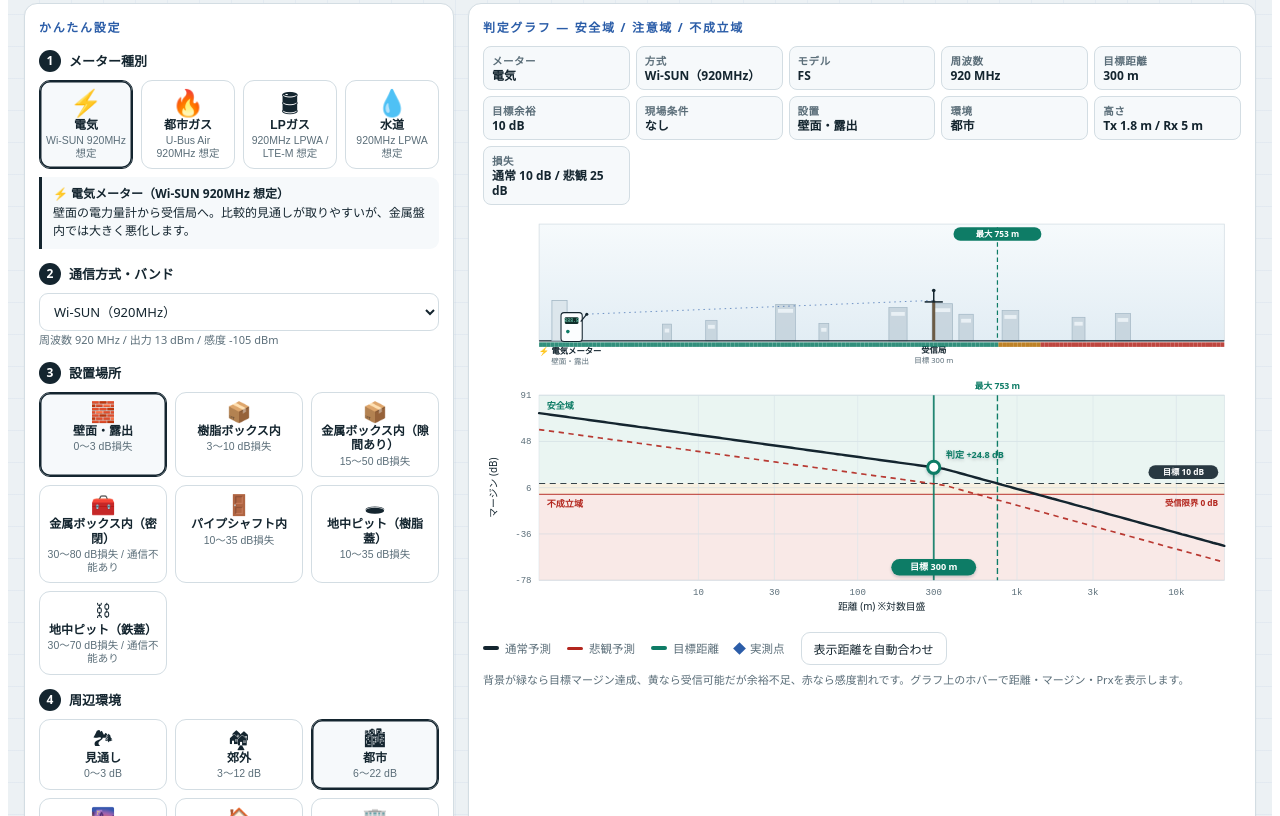
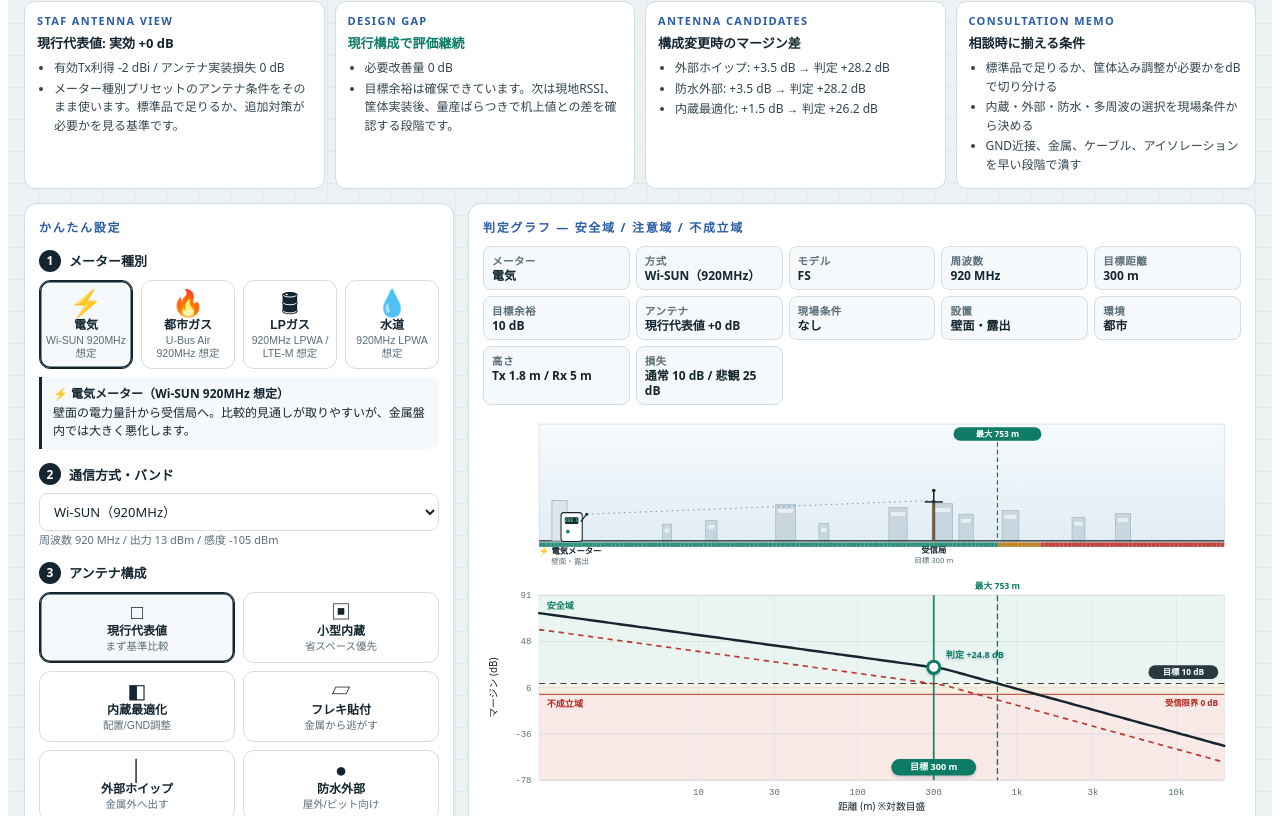
Before and after one commit to ohno-creator/smart-meter-rf-simulator, a React (Vite) app: page / in a window 1280 px wide. Shown: the part 484-1300 px from the top of the page. Built offline with nearby package versions, Linux system fonts and the light colour scheme.

Commit message:
Add antenna configuration guidance

```diff
--- a/index.html
+++ b/index.html
@@ -3,7 +3,7 @@
   <head>
     <meta charset="UTF-8" />
     <meta name="viewport" content="width=device-width, initial-scale=1.0" />
-    <title>スマートメーター RFリンクリスク評価ツール</title>
+    <title>スマートメーター RFリンク・アンテナ構成シミュレーター</title>
   </head>
   <body>
     <div id="root"></div>
--- a/src/App.jsx
+++ b/src/App.jsx
@@ -188,6 +188,62 @@ const JUDGE_ACTIONS = {
   ng: ["設置場所損失を下げる対策を優先", "通信方式・周波数帯を見直す", "中継局や受信局配置を再設計"],
   bad: ["金属密閉・鉄蓋・浸水条件を前提に対策", "外部アンテナ化または蓋材変更を検討", "机上計算だけでなく現地試験を必須化"],
 };
+const ANTENNA_CONFIGS = [
+  {
+    key: "baseline",
+    label: "現行代表値",
+    icon: "□",
+    sub: "まず基準比較",
+    gainDelta: 0,
+    implLoss: 0,
+    lesson: "メーター種別プリセットのアンテナ条件をそのまま使います。標準品で足りるか、追加対策が必要かを見る基準です。",
+  },
+  {
+    key: "small_builtin",
+    label: "小型内蔵",
+    icon: "▣",
+    sub: "省スペース優先",
+    gainDelta: -2,
+    implLoss: 2,
+    lesson: "小型筐体やGND近接で効率が落ちやすい構成です。量産サイズ制約が厳しい時のワースト寄り確認に使います。",
+  },
+  {
+    key: "tuned_builtin",
+    label: "内蔵最適化",
+    icon: "◧",
+    sub: "配置/GND調整",
+    gainDelta: 2,
+    implLoss: 0.5,
+    lesson: "アンテナ位置、GNDクリアランス、給電部、筐体材質を合わせて調整する想定です。内蔵のまま数dBを回収したい時に有効です。",
+  },
+  {
+    key: "flex_offset",
+    label: "フレキ貼付",
+    icon: "▱",
+    sub: "金属から逃がす",
+    gainDelta: 2.5,
+    implLoss: 1,
+    lesson: "筐体内で金属板や配管からアンテナを逃がす構成です。内蔵扱いを維持しつつ、設置自由度でマージンを稼ぎます。",
+  },
+  {
+    key: "external_whip",
+    label: "外部ホイップ",
+    icon: "│",
+    sub: "金属外へ出す",
+    gainDelta: 5,
+    implLoss: 1.5,
+    lesson: "金属盤・PS・鉄蓋の外へ放射点を出す想定です。ケーブル損失は増えますが、遮蔽条件では実効改善が大きく出ます。",
+  },
+  {
+    key: "waterproof_external",
+    label: "防水外部",
+    icon: "●",
+    sub: "屋外/ピット向け",
+    gainDelta: 5.5,
+    implLoss: 2,
+    lesson: "屋外・水道ピット・LP容器周辺など、水や金属の影響を避けたい条件向けです。防水構造とケーブル損失をセットで見ます。",
+  },
+];
 const SMART_METER_SCENARIOS = [
   { key: "none", label: "なし", loss: 0, sub: "基準条件", lesson: "まず標準条件で余裕を確認し、現場ばらつきを足した時に何dB残るかを見ます。" },
   { key: "metal_door", label: "金属扉が閉まる", loss: 18, sub: "盤・PS扉で遮蔽", lesson: "検針時は開いていても運用時は閉まる条件です。アンテナを扉面から逃がす、外部アンテナ化する効果が出やすい場面です。" },
@@ -207,6 +263,11 @@ const SMART_METER_GUIDE = [
   "水道ピットは浸水と低位置を別リスクとして見る",
   "取付向き・偏波ずれで余裕が一気に消える",
   "10〜20dBのリンクマージンを設計段階で確保する",
+];
+const STAF_DESIGN_GUIDE = [
+  "標準品で足りるか、筐体込み調整が必要かをdBで切り分ける",
+  "内蔵・外部・防水・多周波の選択を現場条件から決める",
+  "GND近接、金属、ケーブル、アイソレーションを早い段階で潰す",
 ];
 const SMART_METER_SCENARIO_NOTE =
   "現場で起きる扉の開閉・金属近接・水・取付向きの変化を、現在のリンク条件に重ねます。数dBのアンテナ差や10〜20dBの余裕が、現場ばらつきに効くことを確認できます。";
@@ -633,6 +694,7 @@ export default function App() {
   const [placeKey, setPlaceKey] = useState("wall");
   const [floodOn, setFloodOn] = useState(false);
   const [scenarioKey, setScenarioKey] = useState("none");
+  const [antennaKey, setAntennaKey] = useState("baseline");
   const addLoss = useNum(0, { min: 0 });
   const polExtraLoss = useNum(0, { min: 0 });
   const bodyLoss = useNum(0, { min: 0 });
@@ -673,11 +735,15 @@ export default function App() {
 
   const place = PLACES.find((p) => p.key === placeKey) || PLACES[0];
   const env = ENV_OPTIONS.find((o) => o.key === envKey) || ENV_OPTIONS[0];
+  const antennaConfig = ANTENNA_CONFIGS.find((a) => a.key === antennaKey) || ANTENNA_CONFIGS[0];
   const isPit = placeKey.startsWith("pit");
   const lambda = 300 / freq.v;
-  const txLoss = txCable.v + txVswr.v + txEff.v;
+  const antennaNet = antennaConfig.gainDelta - antennaConfig.implLoss;
+  const effectiveTxG = txG.v + antennaConfig.gainDelta;
+  const txBaseLoss = txCable.v + txVswr.v + txEff.v;
+  const txLoss = txBaseLoss + antennaConfig.implLoss;
   const rxLoss = rxCable.v + rxVswr.v + rxEff.v;
-  const eirp = txP.v + txG.v - txLoss;
+  const eirp = txP.v + effectiveTxG - txLoss;
   const autoPolLoss = calcPolLoss(txPol, rxPol);
   const totalPolLoss = autoPolLoss + polExtraLoss.v;
   const floodNom = floodOn && isPit ? FLOOD_LOSS.nominal : 0;
@@ -773,9 +839,10 @@ export default function App() {
     { label: "偏波", value: totalPolLoss },
     { label: "近接追加", value: bodyLoss.v },
     { label: "現場補正", value: addLoss.v },
-    { label: "Tx実装損失", value: txLoss },
+    { label: "アンテナ実装", value: antennaConfig.implLoss },
+    { label: "Tx実装損失", value: txBaseLoss },
     { label: "Rx実装損失", value: rxLoss },
-  ].sort((a, b) => b.value - a.value), [place.loss, env.loss, floodNom, fieldScenarioLoss, totalPolLoss, bodyLoss.v, addLoss.v, txLoss, rxLoss]);
+  ].sort((a, b) => b.value - a.value), [place.loss, env.loss, floodNom, fieldScenarioLoss, totalPolLoss, bodyLoss.v, addLoss.v, antennaConfig.implLoss, txBaseLoss, rxLoss]);
 
   const explanation = useMemo(() => buildExplanation({ judge, mJudge, mNominal, mWorst, targetMargin: targetMargin.v, dTest: dTest.v, place, floodOn, autoPolLoss, totalPolLoss, freq: freq.v, model, maxDistance: maxDistanceMain, lossBreakdown, outageRisk }), [judge, mJudge, mNominal, mWorst, targetMargin.v, dTest.v, place, floodOn, autoPolLoss, totalPolLoss, freq.v, model, maxDistanceMain, lossBreakdown, outageRisk]);
 
@@ -783,6 +850,52 @@ export default function App() {
   const bMeta = BANDS.find((b) => b.key === bandKey);
   const modelNote = MODEL_NOTES[model] || MODEL_NOTES.FS;
   const actionItems = JUDGE_ACTIONS[judge.level] || JUDGE_ACTIONS.warn;
+  const requiredImprovement = Math.max(0, targetMargin.v - mJudge, -mWorst);
+  const antennaComparisons = useMemo(() => ANTENNA_CONFIGS
+    .filter((a) => a.key !== antennaConfig.key)
+    .map((a) => {
+      const net = a.gainDelta - a.implLoss;
+      const delta = net - antennaNet;
+      return { ...a, net, delta, mJudge: mJudge + delta, mWorst: mWorst + delta };
+    })
+    .sort((a, b) => b.mJudge - a.mJudge), [antennaConfig.key, antennaNet, mJudge, mWorst]);
+  const antennaCandidates = antennaComparisons.filter((a) => a.delta > 0).slice(0, 3);
+  const makerAdvice = useMemo(() => {
+    if (requiredImprovement <= 0) {
+      return {
+        label: "現行構成で評価継続",
+        text: "目標余裕は確保できています。次は現地RSSI、筐体実装後、量産ばらつきで机上値との差を確認する段階です。",
+      };
+    }
+    if (requiredImprovement <= 3) {
+      return {
+        label: "配置・整合の微調整",
+        text: "あと数dBの不足です。アンテナ位置、GNDクリアランス、ケーブル長、コネクタ損失の見直しで回収できる可能性があります。",
+      };
+    }
+    if (requiredImprovement <= 8) {
+      return {
+        label: "内蔵最適化またはフレキ化",
+        text: "標準的な内蔵条件だけでは余裕が薄い領域です。筐体込みのアンテナ調整、フレキ配置、金属からの距離確保を検討します。",
+      };
+    }
+    if (requiredImprovement <= 15) {
+      return {
+        label: "外部アンテナ化を比較",
+        text: "現場損失が支配的です。外部ホイップや防水外部アンテナで放射点を金属・水・蓋材の外へ出す案を比較します。",
+      };
+    }
+    return {
+      label: "設置条件から再設計",
+      text: "アンテナ単体だけで吸収しにくい不足量です。蓋材変更、受信局追加、中継、通信方式変更も含めてリンク予算を再設計します。",
+    };
+  }, [requiredImprovement]);
+  const consultationMemo = [
+    `${uMeta.label}メーター / ${bMeta?.label ?? "カスタム"}`,
+    `${place.label}${floodOn ? " / 浸水あり" : ""}`,
+    `${fieldScenario.label}${fieldScenarioLoss ? ` +${fieldScenarioLoss}dB` : ""}`,
+    `必要改善 ${fmt(requiredImprovement, 1)}dB`,
+  ];
   const graphParams = [
     ["メーター", `${uMeta.label}`],
     ["方式", bMeta?.label ?? "カスタム"],
@@ -790,6 +903,7 @@ export default function App() {
     ["周波数", `${fmt(freq.v, 0)} MHz`],
     ["目標距離", fmtDistance(dTest.v)],
     ["目標余裕", `${fmt(targetMargin.v, 0)} dB`],
+    ["アンテナ", `${antennaConfig.label} ${fmtSigned(antennaNet)} dB`],
     ["現場条件", fieldScenario.loss ? `${fieldScenario.label} +${fieldScenario.loss} dB` : "なし"],
     ["設置", `${place.label}${floodOn ? " / 浸水あり" : ""}`],
     ["環境", env.label],
@@ -814,11 +928,14 @@ export default function App() {
   const resultText = [
     `種別: ${uMeta.label}メーター / 方式: ${bMeta?.label ?? "カスタム"} / 設置: ${place.label}${floodOn ? "（浸水あり）" : ""}`,
     `${fmt(freq.v, 0)} MHz / モデル: ${model} / 目標マージン: ${fmt(targetMargin.v, 0)} dB`,
+    `アンテナ構成: ${antennaConfig.label} / 実効補正 ${fmtSigned(antennaNet)} dB / 有効Tx利得 ${fmt(effectiveTxG)} dBi`,
     `現場シナリオ: ${fieldScenario.label}${fieldScenarioLoss ? `（+${fieldScenarioLoss} dB）` : ""}`,
     `EIRP: ${fmt(eirp)} dBm / 通常損失計: ${fmt(envLossNominal)} dB / 悲観損失計: ${fmt(envLossWorst)} dB`,
     `目標距離 ${fmtDistance(dTest.v)}: 通常マージン ${fmtSigned(mNominal)} dB / 判定用 ${fmtSigned(mJudge)} dB / 悲観 ${fmtSigned(mWorst)} dB → ${judge.label}`,
     `最大到達距離: 通常 ${fmtDistance(maxDistanceMain)} / 悲観 ${fmtDistance(maxDistanceWorst)}`,
     `偏波: Tx ${txPol} × Rx ${rxPol} / 偏波損失 ${fmt(totalPolLoss, 0)} dB`,
+    `アンテナメーカー視点: ${makerAdvice.label} / 必要改善量 ${fmt(requiredImprovement, 1)} dB`,
+    `設計相談メモ: ${consultationMemo.join(" / ")}`,
     explanation,
   ].join("\n");
   const copyOrShow = async () => {
@@ -870,6 +987,43 @@ export default function App() {
     </div>
   );
 
+  const makerBlock = (
+    <div className="guide">
+      <div className="guidePane">
+        <div className="guideTitle">STAF Antenna View</div>
+        <div className="guideMain">{antennaConfig.label}: 実効 {fmtSigned(antennaNet)} dB</div>
+        <ul className="guideList">
+          <li>有効Tx利得 {fmt(effectiveTxG)} dBi / アンテナ実装損失 {fmt(antennaConfig.implLoss, 1)} dB</li>
+          <li>{antennaConfig.lesson}</li>
+        </ul>
+      </div>
+      <div className="guidePane">
+        <div className="guideTitle">Design Gap</div>
+        <div className="guideMain" style={{ color: requiredImprovement > 0 ? C.warn : C.ok }}>
+          {makerAdvice.label}
+        </div>
+        <ul className="guideList">
+          <li>必要改善量 {fmt(requiredImprovement, 1)} dB</li>
+          <li>{makerAdvice.text}</li>
+        </ul>
+      </div>
+      <div className="guidePane">
+        <div className="guideTitle">Antenna Candidates</div>
+        <div className="guideMain">構成変更時のマージン差</div>
+        <ul className="guideList">
+          {antennaCandidates.length ? antennaCandidates.map((a) => (
+            <li key={a.key}>{a.label}: {fmtSigned(a.delta)} dB → 判定 {fmtSigned(a.mJudge)} dB</li>
+          )) : <li>現在のアンテナ構成が候補内で最も有利です。</li>}
+        </ul>
+      </div>
+      <div className="guidePane">
+        <div className="guideTitle">Consultation Memo</div>
+        <div className="guideMain">相談時に揃える条件</div>
+        <ul className="guideList">{STAF_DESIGN_GUIDE.map((x) => <li key={x}>{x}</li>)}</ul>
+      </div>
+    </div>
+  );
+
   const viewCard = (
     <div className="card">
       <div className="ct">判定グラフ — 安全域 / 注意域 / 不成立域</div>
@@ -893,7 +1047,7 @@ export default function App() {
       <style>{css}</style>
       <div className="wrap">
         <div className="head">
-          <div><div className="eyebrow">SMART METER RF LINK RISK SIMULATOR</div><h1 className="title">スマートメーター RFリンクリスク評価ツール</h1><div className="sub">損失レンジ・偏波・金属遮蔽・浸水・2波ヌルを考慮した机上評価</div></div>
+          <div><div className="eyebrow">STAF ANTENNA DESIGN VIEW</div><h1 className="title">スマートメーター RFリンク・アンテナ構成シミュレーター</h1><div className="sub">損失レンジ・偏波・金属遮蔽・浸水・2波ヌルに加え、内蔵/外部/防水アンテナ構成を比較</div></div>
           <div className="row">
             <div className="seg" onMouseEnter={() => setHelpKey("model")}><button className={model === "FS" ? "on" : ""} onClick={() => setModel("FS")}>FS</button><button className={model === "CI" ? "on" : ""} onClick={() => setModel("CI")}>CI</button><button className={model === "TWO" ? "on" : ""} onClick={() => setModel("TWO")}>2波</button></div>
             <button className="btnP btn" onClick={copyOrShow}>結果をコピー</button>
@@ -907,6 +1061,7 @@ export default function App() {
 
         {kpiBlock}
         {guideBlock}
+        {makerBlock}
 
         <div className="grid">
           <div style={{ display: "flex", flexDirection: "column", gap: 14 }}>
@@ -918,12 +1073,18 @@ export default function App() {
               <div className="step"><span className="stepNo">2</span>通信方式・バンド</div>
               <select className="bandSel" value={bandKey} onChange={(e) => applyBand(e.target.value)} onMouseEnter={() => setHelpKey("model")}>{BAND_GROUPS.map((g) => <optgroup key={g} label={g}>{BANDS.filter((b) => b.group === g).map((b) => <option key={b.key} value={b.key}>{b.label}</option>)}</optgroup>)}</select>
               <div className="small">周波数 {fmt(freq.v, 0)} MHz / 出力 {fmt(txP.v, 0)} dBm / 感度 {fmt(sens.v, 0)} dBm</div>
-              <div className="step"><span className="stepNo">3</span>設置場所</div>
+              <div className="step"><span className="stepNo">3</span>アンテナ構成</div>
+              <PickGrid options={ANTENNA_CONFIGS} value={antennaKey} onChange={setAntennaKey} cols={2} />
+              <div className="uNote">
+                <b>{antennaConfig.label}: 実効 {fmtSigned(antennaNet)} dB</b><br />
+                {antennaConfig.lesson}
+              </div>
+              <div className="step"><span className="stepNo">4</span>設置場所</div>
               <PickGrid options={PLACES} value={placeKey} onChange={(k) => { setPlaceKey(k); if (!k.startsWith("pit")) setFloodOn(false); setHelpKey("place"); }} cols={3} />
               {isPit && <label className="floodChk" onMouseEnter={() => setHelpKey("flood")}><input type="checkbox" checked={floodOn} onChange={(e) => setFloodOn(e.target.checked)} />ピット浸水あり（通常+{FLOOD_LOSS.nominal}dB / 悲観+{FLOOD_LOSS.max}dB）</label>}
-              <div className="step"><span className="stepNo">4</span>周辺環境</div>
+              <div className="step"><span className="stepNo">5</span>周辺環境</div>
               <PickGrid options={ENV_OPTIONS} value={envKey} onChange={(k) => { setEnvKey(k); setHelpKey("model"); }} cols={3} />
-              <div className="step"><span className="stepNo">5</span>スマートメーター現場シナリオ</div>
+              <div className="step"><span className="stepNo">6</span>スマートメーター現場シナリオ</div>
               <div className="chips" style={{ gap: 8 }}>
                 {SMART_METER_SCENARIOS.map((s) => (
                   <button
@@ -946,7 +1107,7 @@ export default function App() {
                 {fieldScenario.lesson}<br />
                 <span style={{ color: C.sub }}>{SMART_METER_SCENARIO_NOTE}</span>
               </div>
-              <div className="step"><span className="stepNo">6</span>受信局までの距離</div>
+              <div className="step"><span className="stepNo">7</span>受信局までの距離</div>
               <div className="sliderRow"><input className="slider" type="range" min="0" max="1000" value={distToSlider(dTest.v)} onChange={(e) => dTest.setV(sliderToDist(parseInt(e.target.value, 10)))} /><span className="sliderVal">{fmtDistance(dTest.v)}</span></div>
               <div className="chips" style={{ marginTop: 6 }}>{[50, 100, 300, 500, 1000, 3000].map((d) => <button key={d} className="chip" onClick={() => dTest.setV(d)}>{fmtDistance(d)}</button>)}</div>
             </div>
```
